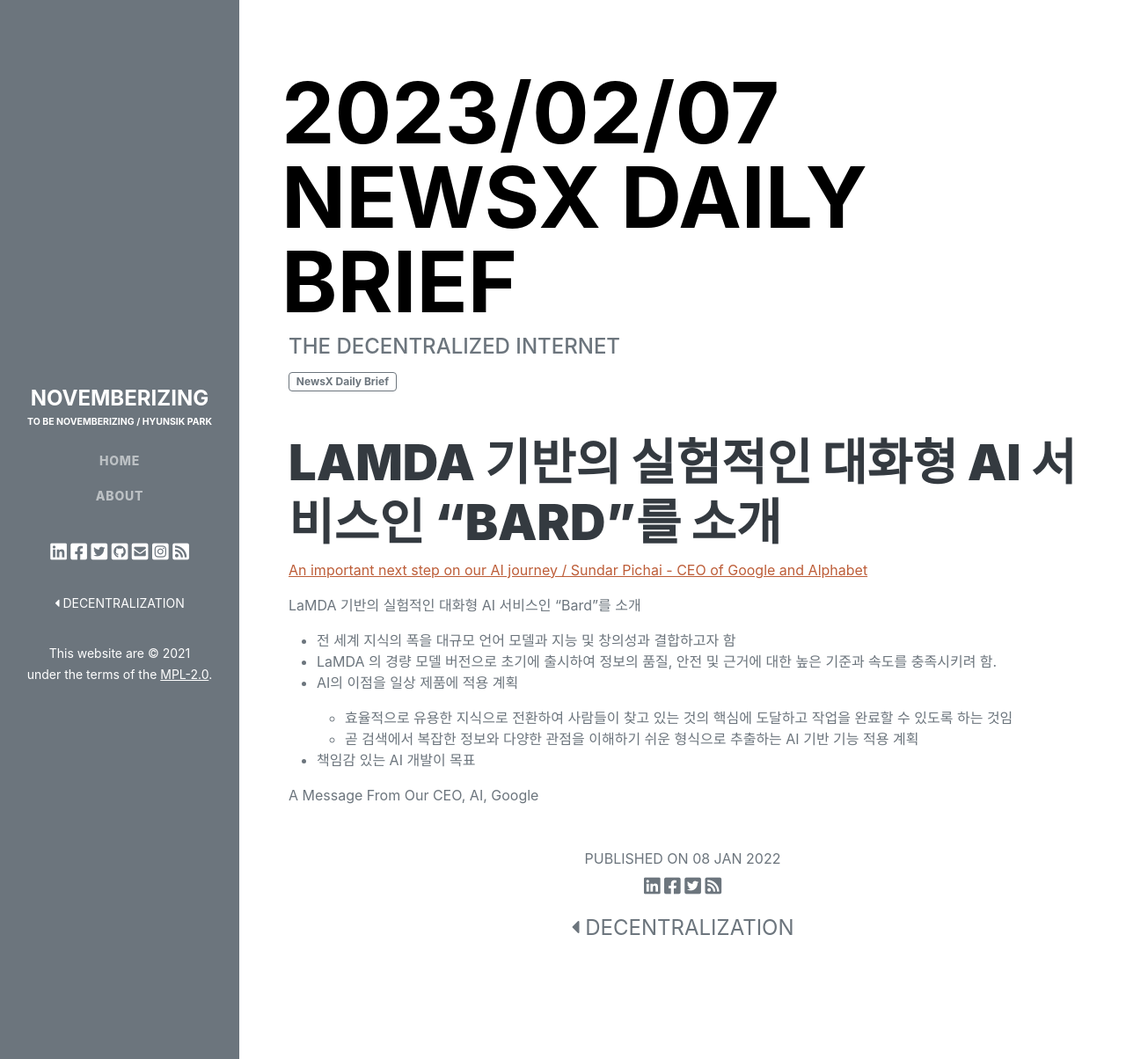
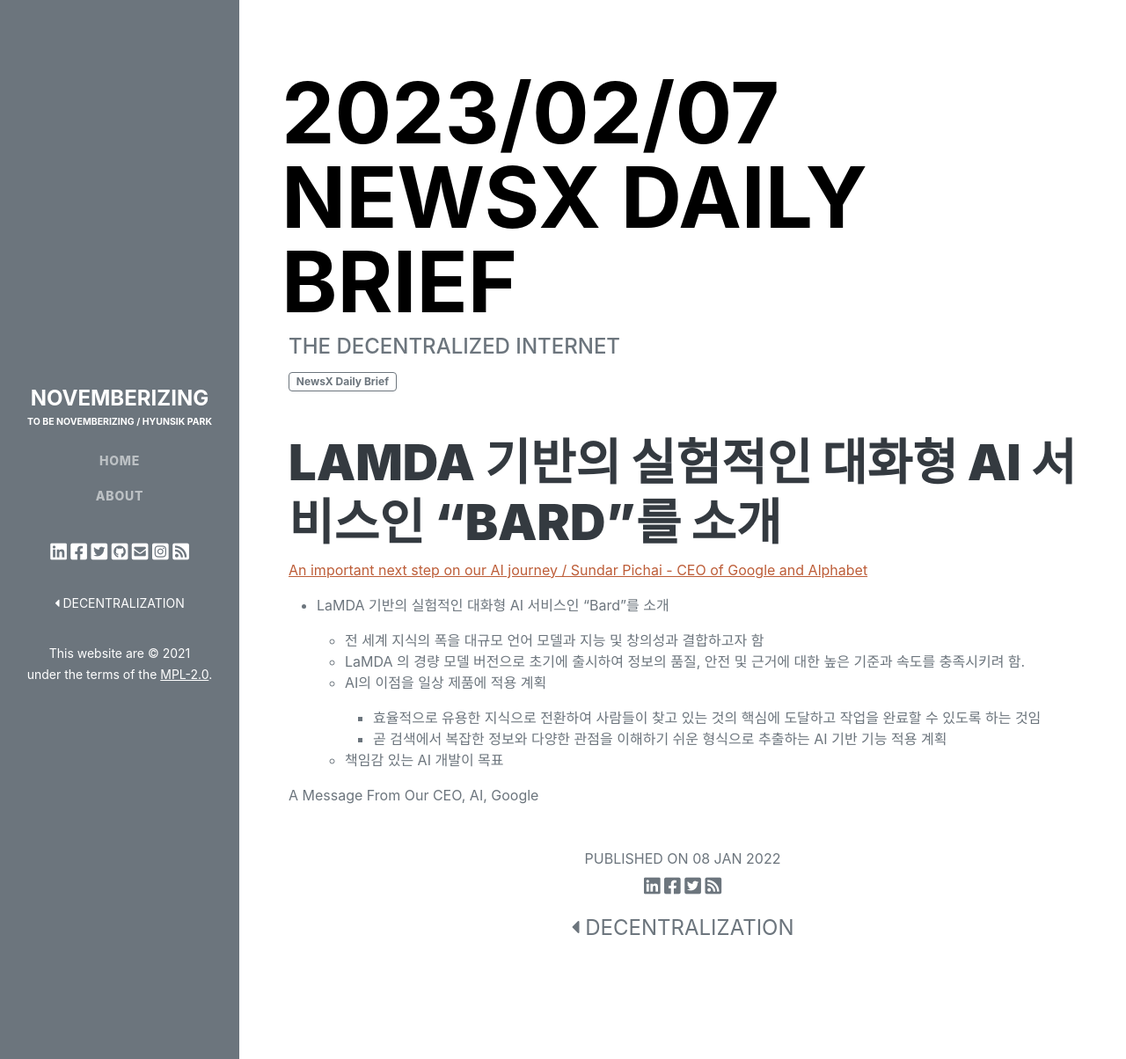
Before and after one commit to novemberizing/novemberizing.github.io, a Jekyll site: the page built from _posts/2023-02-07-NewsXDailyBrief.md, in a window 1280 px wide and 1204 px high. Shown: the whole window at 88% size. Built offline with Jekyll 4.4.1, drawn with Linux system fonts in a browser that asks for light colours.

Commit message:
업데이트

```diff
--- a/_posts/2023-02-07-NewsXDailyBrief.md
+++ b/_posts/2023-02-07-NewsXDailyBrief.md
@@ -12,15 +12,15 @@
 
 > [An important next step on our AI journey / Sundar Pichai - CEO of Google and Alphabet](https://blog.google/technology/ai/bard-google-ai-search-updates/)
 
-LaMDA 기반의 실험적인 대화형 AI 서비스인 "Bard"를 소개
+- LaMDA 기반의 실험적인 대화형 AI 서비스인 "Bard"를 소개
 
-- 전 세계 지식의 폭을 대규모 언어 모델과 지능 및 창의성과 결합하고자 함
-- LaMDA 의 경량 모델 버전으로 초기에 출시하여 정보의 품질, 안전 및 근거에 대한 높은 기준과 속도를 충족시키려 함.
-- AI의 이점을 일상 제품에 적용 계획
+    - 전 세계 지식의 폭을 대규모 언어 모델과 지능 및 창의성과 결합하고자 함
+    - LaMDA 의 경량 모델 버전으로 초기에 출시하여 정보의 품질, 안전 및 근거에 대한 높은 기준과 속도를 충족시키려 함.
+    - AI의 이점을 일상 제품에 적용 계획
 
-    - 효율적으로 유용한 지식으로 전환하여 사람들이 찾고 있는 것의 핵심에 도달하고 작업을 완료할 수 있도록 하는 것임
-    - 곧 검색에서 복잡한 정보와 다양한 관점을 이해하기 쉬운 형식으로 추출하는 AI 기반 기능 적용 계획
+        - 효율적으로 유용한 지식으로 전환하여 사람들이 찾고 있는 것의 핵심에 도달하고 작업을 완료할 수 있도록 하는 것임
+        - 곧 검색에서 복잡한 정보와 다양한 관점을 이해하기 쉬운 형식으로 추출하는 AI 기반 기능 적용 계획
 
-- 책임감 있는 AI 개발이 목표
+    - 책임감 있는 AI 개발이 목표
 
 A Message From Our CEO, AI, Google
```
